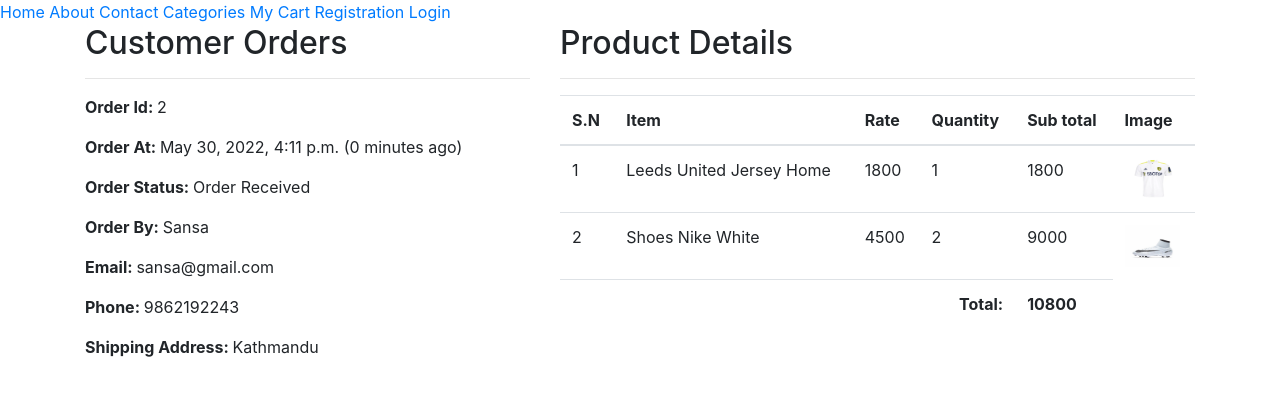
After one commit to Ajayakarki/My-Shop, a Django app: page /customer-order-detail/2 in a window 1280 px wide. The commit adds this page. Shown: the top 396 px of the page. Run offline with Django 4.2, Linux system fonts and the light colour scheme; data comes from the database, SQL or seed files in the repository; both versions use the stored data as it was after the commit.

Commit message:
customer profile and orders history

```diff
--- a/myproject/myshop/models.py
+++ b/myproject/myshop/models.py
@@ -89,6 +89,8 @@ class Order(models.Model):
     discount = models.PositiveIntegerField()
     total = models.PositiveIntegerField()
     order_status = models.CharField(max_length=30, choices=ORDER_STATUS)
+    order_at = models.DateTimeField(auto_now_add=True, null=True, blank=True)
+
 
     class Meta:
         verbose_name_plural = 'Order'
--- a/myproject/myshop/urls.py
+++ b/myproject/myshop/urls.py
@@ -26,6 +26,11 @@ urlpatterns = [
 
     path('logout/', LogoutView.as_view(), name='logout'),
 
+    path('customerprofile/', CustomerProfileView.as_view(), name='customer_profile'),
+
+    path('customer-order-detail/<int:pk>', CustomerOrderDetailView.as_view(), name='customer_order_detail'),
+
+
 
 
 
--- a/myproject/myshop/views.py
+++ b/myproject/myshop/views.py
@@ -1,7 +1,7 @@
 from urllib import request
 from django.shortcuts import redirect, render
 from django.urls import reverse_lazy
-from django.views.generic import TemplateView, View, CreateView, FormView
+from django.views.generic import TemplateView, View, CreateView, FormView, DetailView
 
 from django.contrib.auth import authenticate, login, logout
 
@@ -232,7 +232,7 @@ class LoginView(FormView):
         user_name = form.cleaned_data.get('username')
         passw = form.cleaned_data.get('password')
         user = authenticate(username=user_name, password=passw)
-        if user is not None and user.customer:
+        if user is not None and Customer.objects.filter(user=user):
             login(self.request, user)
         else:
             return render(self.request, self.template_name, {'form': self.form_class, 'error': 'Invaid Credentials'})
@@ -250,6 +250,26 @@ class LogoutView(View):
         logout(request)
         return redirect('home')
 
+class CustomerProfileView(TemplateView):
+    template_name = 'customer_profile.html'
+
+    def get_context_data(self, **kwargs):
+        context = super().get_context_data(**kwargs)
+        customer = self.request.user.customer
+        context['customer'] = customer
+
+        customer_order = Order.objects.filter(cart__customer=self.request.user)
+        context['customer_order'] = customer_order
+
+        return context
+
+class CustomerOrderDetailView(DetailView):
+    template_name = 'customer_order.html'
+    model = Order
+    context_object_name = 'order_obj'
+
+
+
 
 
 
--- a/myproject/templates/base.html
+++ b/myproject/templates/base.html
@@ -21,6 +21,9 @@
 
     {% if user.is_authenticated and user.customer %}
     <a href="{% url 'logout' %}">Logout</a>
+    <a href="{% url 'customer_profile' %}">Your Profile</a>
+
+
 
 
 
--- /dev/null
+++ b/myproject/templates/customer_order.html
@@ -0,0 +1,55 @@
+{% extends 'base.html' %}
+
+{% block title %} Customer Order Detail {% endblock %}
+
+{% block content %}
+<div class="container">
+    <div class="row offset">
+        <div class="col-md-5">
+            <h2>Customer Orders</h2> <hr>
+            <p><span class="font-weight-bold">Order Id: </span> {{ order_obj.id }}</p>
+            <p><span class="font-weight-bold">Order At: </span> {{ order_obj.order_at }} ({{order_obj.order_at|timesince }} ago)</p>
+            <p><span class="font-weight-bold">Order Status: </span> {{ order_obj.order_status }}</p>
+            <p><span class="font-weight-bold">Order By: </span> {{ order_obj.ordered_by }}</p>
+            <p><span class="font-weight-bold">Email: </span> {{ order_obj.email }}</p>
+            <p><span class="font-weight-bold">Phone: </span> {{ order_obj.mobile }}</p>
+            <p><span class="font-weight-bold">Shipping Address: </span> {{ order_obj.shipping_address }}</p>
+
+        </div>
+        <div class="col-md-7">
+            <h2>Product Details</h2> <hr>
+            <table class="table">
+                <thead>
+                    <tr>
+                        <th>S.N</th>
+                        <th>Item</th>
+                        <th>Rate</th>
+                        <th>Quantity</th>
+                        <th>Sub total</th>
+                        <th>Image</th>
+
+                    </tr>
+                </thead>
+                <tbody>
+                    {% for order in order_obj.cart.cartproduct_set.all %}
+                    <tr>
+                        <td>{{ forloop.counter }}</td>
+                        <td>{{ order.product.title }}</a></td>
+                        <td>{{ order.rate }}</td>
+                        <td>{{ order.quantity}}</td>
+                        <td>{{ order.subtotal}}</td>
+                        <td><img src="{{ order.product.image.url }}" height="42" width="55"></a></td>
+                    </tr>
+                    {% endfor %}
+                    <tr>
+                        <th colspan="4" class="text-right">Total: </th>
+                        <th>{{ order_obj.total }}</th>
+                    </tr>
+                </tbody>
+            </table>
+        </div>
+    </div>
+</div>
+
+
+{% endblock %}
```
Also changed, not shown: myproject/templates/customer_profile.html (added, +44 -0 lines), myproject/db.sqlite3, myproject/myshop/migrations/0002_order_order_at.py (added).
